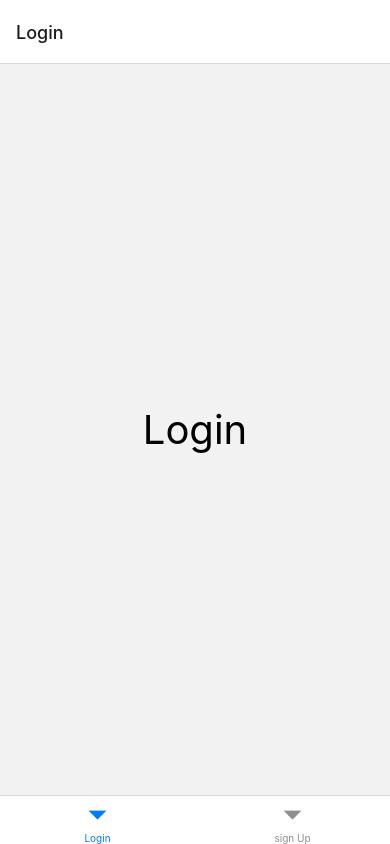
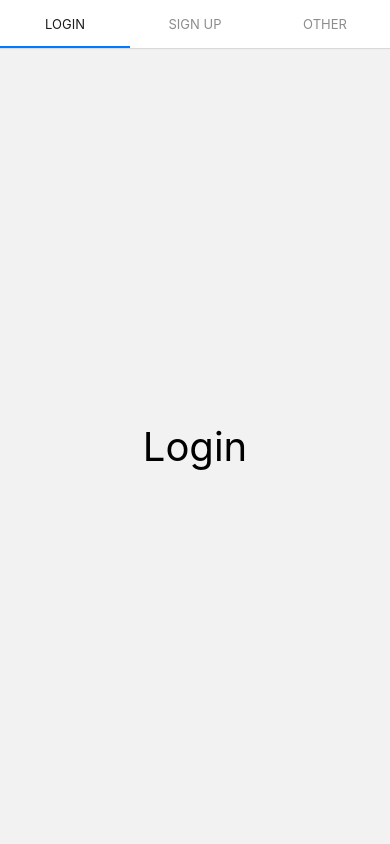
Before and after one commit to meihu-ganesh/ProjectNativeJs, a React Native app: screen / in a window 390 px wide. Built offline with nearby package versions, Linux system fonts and the light colour scheme.

Commit message:
Top Tab Navigation

```diff
--- a/App.js
+++ b/App.js
@@ -13,18 +13,21 @@ import { NavigationContainer } from '@react-navigation/native';
 import { createBottomTabNavigator } from '@react-navigation/bottom-tabs';
 import LoginTab from './components/LoginTab';
 import SignupTab from './components/SignupTab';
+import { createMaterialTopTabNavigator } from '@react-navigation/material-top-tabs';
 
-const Tab = createBottomTabNavigator();
+// const Tab = createBottomTabNavigator();
+const TopTab = createMaterialTopTabNavigator();
 
 const App = () => {
 
 
   return (
     <NavigationContainer>
-      <Tab.Navigator>
-        <Tab.Screen name='Login' component={LoginTab}/>
-        <Tab.Screen name='sign Up' component={SignupTab}/>
-      </Tab.Navigator>
+      <TopTab.Navigator>
+        <TopTab.Screen name='Login' component={LoginTab}/>
+        <TopTab.Screen name='Sign Up' component={SignupTab}/>
+        <TopTab.Screen name='Other' component={SignupTab}/>
+      </TopTab.Navigator>
     </NavigationContainer>
     // <LoginTab />
     // <SignupTab />
--- a/package.json
+++ b/package.json
@@ -11,12 +11,15 @@
   },
   "dependencies": {
     "@react-navigation/bottom-tabs": "^6.5.7",
+    "@react-navigation/material-top-tabs": "^6.6.2",
     "@react-navigation/native": "^6.1.6",
     "@react-navigation/native-stack": "^6.9.12",
     "react": "18.1.0",
     "react-native": "0.70.9",
+    "react-native-pager-view": "^6.2.0",
     "react-native-safe-area-context": "^4.5.2",
     "react-native-screens": "^3.20.0",
+    "react-native-tab-view": "^3.5.1",
     "react-native-webview": "^12.0.2"
   },
   "devDependencies": {
```
Also changed, not shown: 2 other files (tests, documents, lock files or other folders).
